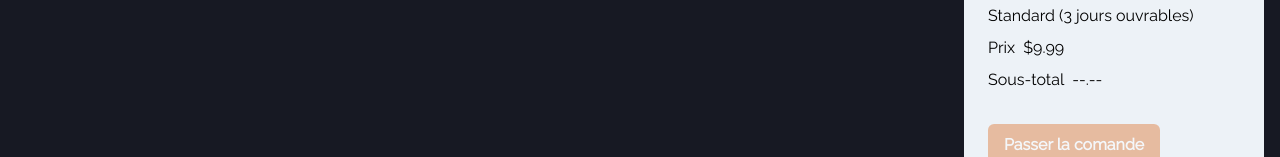
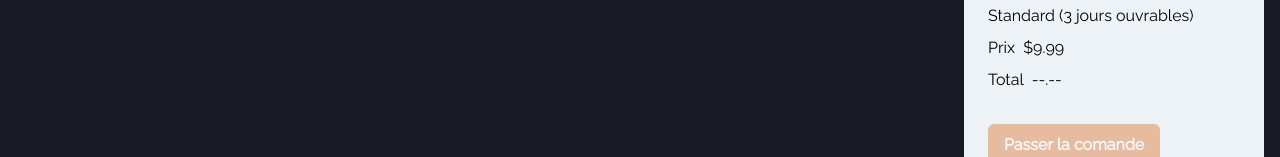
Before and after one commit to Juniorr452/mon-chocolat, a Next.js app: page /cart in a window 1280 px wide. Shown: the part 231-388 px from the top of the page. Built offline with nearby package versions, Linux system fonts and the light colour scheme; what miragejs would draw is missing.

Commit message:
Small name changes, removing comments...

```diff
--- a/src/components/CheckoutBox/index.tsx
+++ b/src/components/CheckoutBox/index.tsx
@@ -49,7 +49,7 @@ const CheckoutBox: React.FC<CheckoutBoxProps> = ({
         </HStack>
 
         <HStack justify="space-between">
-          <Text>Sous-total</Text>
+          <Text>Total</Text>
           <Text>{products.length > 0 ? `$${total.toFixed(2)}` : '--.--'}</Text>
         </HStack>
       </VStack>
--- a/src/pages/_app.tsx
+++ b/src/pages/_app.tsx
@@ -12,9 +12,6 @@ import { ReactQueryDevtools } from 'react-query/devtools'
 
 if(process.browser) {
   if ((window as any).Cypress) {
-    // If your app makes requests to domains other than / (the current domain), add them
-    // here so that they are also proxied from your app to the handleFromCypress function.
-    // For example: let otherDomains = ["https://my-backend.herokuapp.com/"]
     let otherDomains = []
     let methods = ["get", "put", "patch", "post", "delete"]
 
@@ -31,9 +28,6 @@ if(process.browser) {
             })
           }
         }
-
-        // If your central server has any calls to passthrough(), you'll need to duplicate them here
-        // this.passthrough('https://analytics.google.com')
       },
     })
   } else {
@@ -50,7 +44,7 @@ function MyApp({ Component, pageProps }) {
         <Provider store={store}>
           <Component {...pageProps} />
         </Provider>
-        <ReactQueryDevtools initialIsOpen={false} />
+        <ReactQueryDevtools initialIsOpen={true} />
       </QueryClientProvider>
     </ChakraProvider>
   )
```
